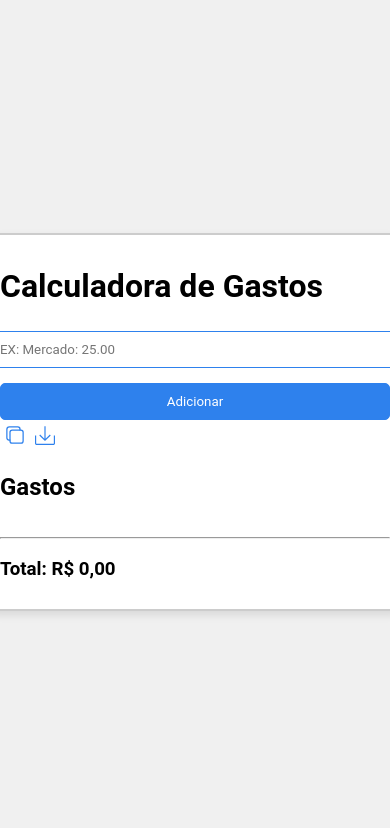
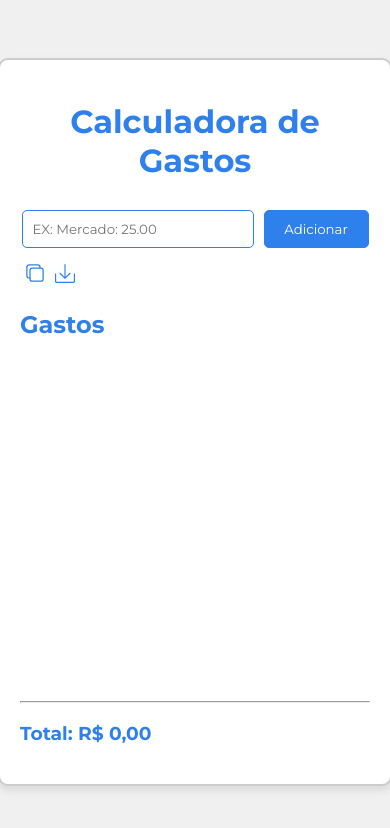
Before and after one commit to PedroRamos360/ExpenseTracker, a React (Create React App) app: page / in a window 390 px wide. Shown: the top 828 px of the page. Built offline with nearby package versions, Linux system fonts and the light colour scheme.

Commit message:
style: make calculator more responsive

```diff
--- a/src/App.css
+++ b/src/App.css
@@ -12,8 +12,8 @@ main {
   border: 2px solid #ccc;
   border-radius: 10px;
   box-shadow: 0 4px 8px rgba(0, 0, 0, 0.1);
-  padding: 1.25rem;
-  max-width: 25rem;
+  padding: 20px;
+  max-width: 400px;
   height: 80vh;
   justify-content: space-between;
   width: 100%;
@@ -28,11 +28,12 @@ main {
 }
 
 .add-button {
-  padding: 0.625rem;
+  padding: 10px;
   border-radius: 5px;
   border: 1px solid rgb(46, 129, 237);
   background-color: rgb(46, 129, 237);
   cursor: pointer;
+  width: 30%;
   color: white;
 }
 
@@ -41,12 +42,15 @@ main {
   border: none;
   background: none;
   color: rgb(46, 129, 237);
-  padding: 0.625rem;
+  padding: 10px;
 }
 
 input {
-  padding: 0.625rem;
-  margin: 0.625rem;
+  padding: 10px;
+  white-space: normal;
+  margin: 10px;
+  margin-left: 0;
+  width: 60%;
   border-radius: 5px;
   border: 1px solid rgb(46, 129, 237);
 }
@@ -59,7 +63,7 @@ button:focus {
 
 .expense-li {
   display: flex;
-  height: 2.1875rem;
+  height: 35px;
   list-style-type: disc;
 }
 
@@ -72,11 +76,11 @@ li {
   border: none;
   background: none;
   align-self: center;
-  margin-right: 0.625rem;
+  margin-right: 10px;
   color: red;
-  height: 1.5625rem;
+  height: 25px;
   padding: 0;
-  width: 1.5625rem;
+  width: 25px;
   display: flex;
   justify-content: center;
   align-items: center;
@@ -92,42 +96,43 @@ button:focus {
   border: none;
 }
 
-.footer {
+footer {
   width: 100%;
   margin-top: auto;
 }
 
 ul {
-  height: 40vh;
   overflow-y: scroll;
 }
 
-@media (max-width: 37.5rem) {
+h1 {
+  text-align: center;
+  color: rgb(46, 129, 237);
+  font-size: 2rem; /* Increase font size */
+  font-weight: bold; /* Make the text bold */
+  margin-bottom: 20px; /* Add some margin below the title */
+}
+
+h2,
+h3 {
+  color: rgb(46, 129, 237);
+}
+
+.expenses-container {
+  display: flex;
+  flex-direction: column;
+  height: 60vh;
+}
+
+@media (max-width: 600px) {
   .container {
     height: auto;
-    padding: 0.625rem;
-  }
-
-  .add-expense-container {
-    flex-direction: column;
-  }
-
-  .add-button {
-    width: 100%;
-    margin-top: 0.625rem;
-  }
-
-  input {
-    width: 100%;
-    margin: 0.3125rem 0;
+    padding: 10px;
+    width: 350px;
+    padding: 20px;
   }
 
   .header-button {
-    padding: 0.3125rem;
-  }
-
-  ul {
-    height: auto;
-    max-height: 40vh;
+    padding: 5px;
   }
 }
--- a/src/App.js
+++ b/src/App.js
@@ -157,10 +157,10 @@ function App() {
                 </li>
               ))}
             </ul>
-            <div className="footer">
+            <footer>
               <hr />
               <h3>Total: {formatCurrency(total)}</h3>
-            </div>
+            </footer>
           </div>
         </div>
       </div>
--- a/src/index.css
+++ b/src/index.css
@@ -1,10 +1,11 @@
-html, body {
+html,
+body {
   margin: 0;
   padding: 0;
 }
 
 * {
-  font-family: 'Roboto', sans-serif;
+  font-family: "Montserrat", sans-serif;
 }
 
 .swal-footer {
```
